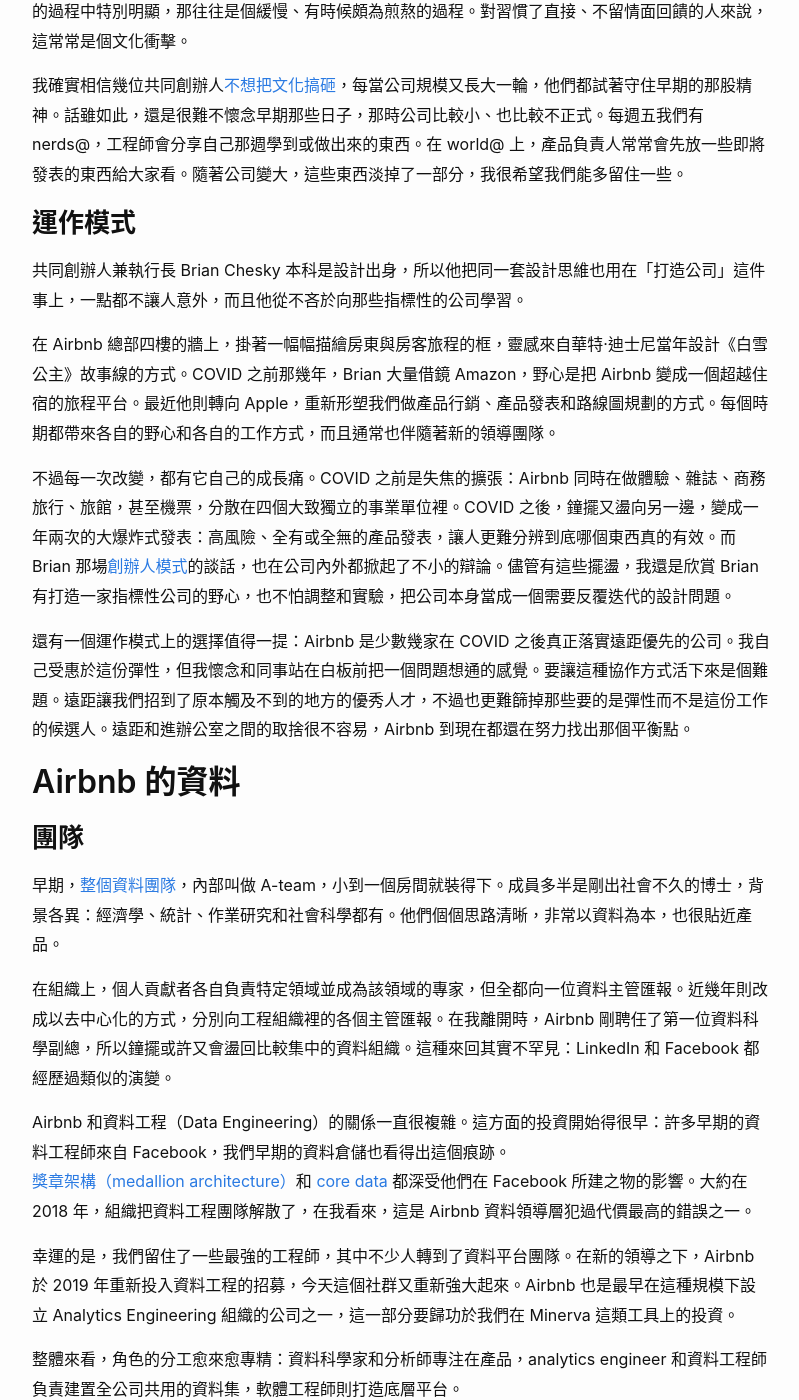
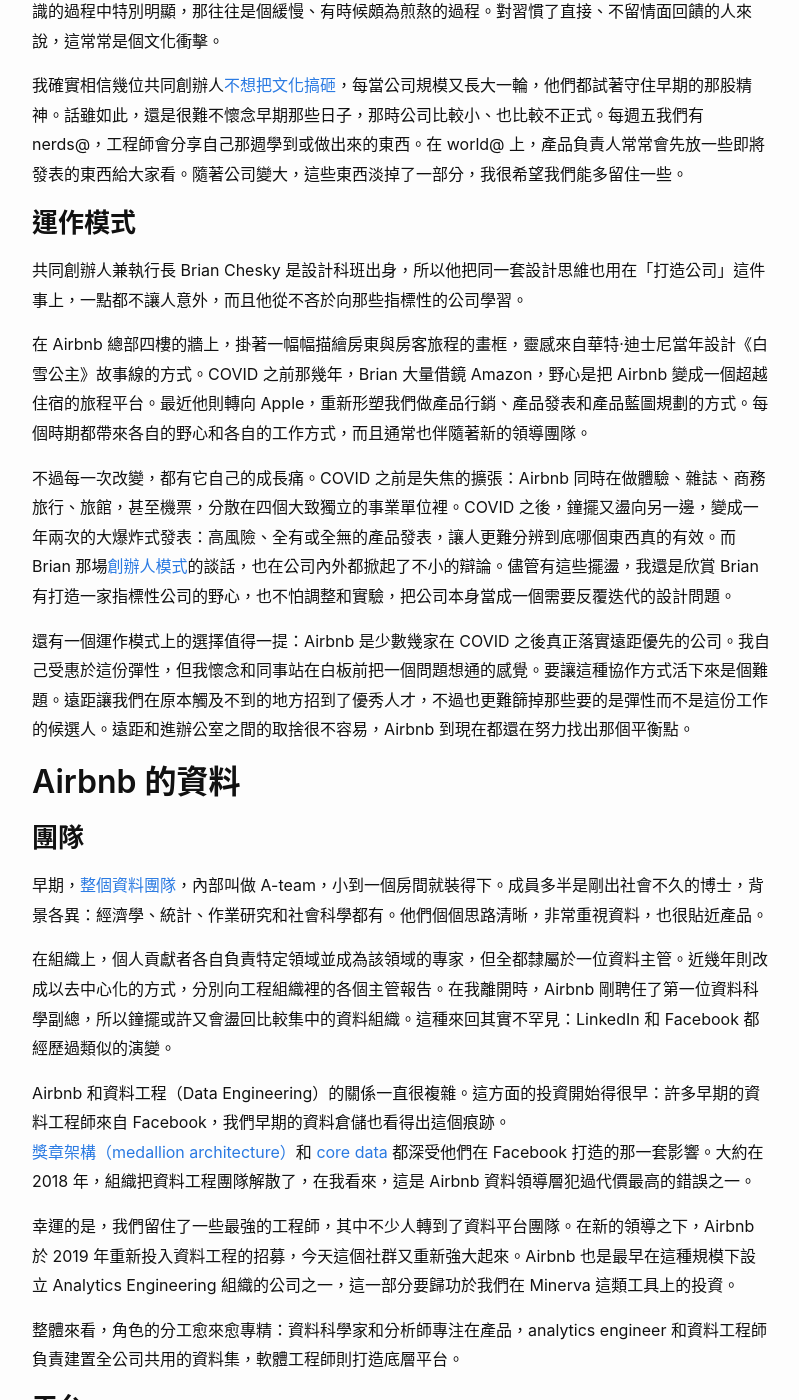
Before and after one commit to robert8138/robert8138.github.io, a Jekyll site: the page built from _posts/zh/2026-08-05-reflections-on-airbnb.md, in a window 1280 px wide and 1400 px high, scrolled down 1414 px. Shown: the whole window, without its empty margins (238-1037 px from the left). Built offline with Jekyll 4.4.1, drawn with Linux system fonts in a browser that asks for light colours; comment, search, counter and statistics services are not loaded; some of the changed text lies outside the part shown.

Commit message:
Revise Chinese translations for Taiwanese idiom
A close read caught phrasing that earlier single-word greps could not:
calques of the English and a few terms that read as mainland Chinese.

Mainland vocabulary replaced with the Taiwanese term:
  本科 -> 科班出身 (undergraduate)
  匯報 -> 隸屬於/報告 (reporting line)
  路線圖 -> 產品藍圖 (roadmap)
  閾值 -> 門檻值 (threshold)
  程式庫 -> 程式碼庫 (codebase, not library)
  營運 -> 維運 (operating a system)

Calques and awkward constructions rewritten: 更快回復 -> 更快復甦
(business recovery), 紙面上 -> 表面上, 所建之物 -> 打造的那一套,
早就在那裡供它站上去 -> 早就把地基打好，讓它站得上去, 一味求和 ->
一味當好人, 很說明問題 -> 很有代表性, 定心石 -> 中流砥柱.

The vocabulary sweep now covers 65 PRC/TW term pairs across all Chinese
content and comes back clean. English output is untouched.

Co-Authored-By: Claude Opus 5 <noreply@anthropic.com>

```diff
--- a/_posts/zh/2026-08-05-reflections-on-airbnb.md
+++ b/_posts/zh/2026-08-05-reflections-on-airbnb.md
@@ -17,43 +17,43 @@ excerpt: "幾週前我離開了 Airbnb，距離 2016 年初加入剛好十年。
 
 ### 業務
 
-2016 年初我加入時，公司正處在全力成長的階段，我最初幾年都在做市場中房東這一側的成長。也是在那時候我學到，經營一個雙邊市場，關鍵大多在於設計出不會過度偏袒任何一方的誘因和規則。以[立即預訂](https://www.airbnb.com/help/article/523)為例，房客不需要房東同意就能訂房，這對房客很方便，但也代表房東對「誰住進自己家」的掌控變少了。或者[房屋守則](https://www.airbnb.com/help/article/472)，用來設定期待很有用，但規則堆得太多，對房客就成了一種麻煩。經營一個市場，市場設計的重要性一點也不亞於成長曲線。
+2016 年初我加入時，公司正處在全力成長的階段，我最初幾年都在負責市場中房東那一側的成長。也是在那時候我學到，經營一個雙邊市場，關鍵大多在於設計出不會過度偏袒任何一方的誘因和規則。以[立即預訂](https://www.airbnb.com/help/article/523)為例，房客不需要房東同意就能訂房，這對房客很方便，但也代表房東對「誰住進自己家」的掌控變少了。或者[房屋守則](https://www.airbnb.com/help/article/472)，用來把期待講清楚很有用，但規則堆得太多，對房客就成了一種麻煩。經營一個市場，市場設計的重要性一點也不亞於成長曲線。
 
-在高速成長好幾年之後，Airbnb 在 2019 年底[宣布](https://news.airbnb.com/airbnb-announces-intention-to-become-a-publicly-traded-company-during-2020/)了上市的計畫。接著 COVID 來了：到 2020 年 4 月，總預訂晚數年減 72%，而隨著取消訂單暴增，淨預訂數甚至轉為負值，這是前所未見的狀況。在募資並全面撙節之後，Airbnb 做了裁掉約 25% 員工、大約 1,900 人的艱難決定，這至今仍是 Airbnb 史上最大規模的裁員。
+在高速成長好幾年之後，Airbnb 在 2019 年底[宣布](https://news.airbnb.com/airbnb-announces-intention-to-become-a-publicly-traded-company-during-2020/)了上市的計畫。接著 COVID 來了：到 2020 年 4 月，總預訂晚數年減 72%，而隨著取消訂單暴增，淨預訂數甚至轉為負值，這是前所未見的狀況。在募資並全面撙節之後，Airbnb 做了一個艱難的決定：裁掉約 25% 的員工，大約 1,900 人，這至今仍是 Airbnb 史上最大規模的裁員。
 
-隨著世界慢慢適應與 COVID 共存，我們的業務比多數同業更快回復，因為旅遊需求轉向了國內旅行和鄉村目的地。在 [10 萬個城鎮、220 個國家與地區](https://www.sec.gov/Archives/edgar/data/1559720/000155972022000006/abnb-20211231.htm)都有房源，意味著不管需求在哪裡冒出來，我們在那裡都已經有房源了。事情峰迴路轉，Airbnb 就在那年 12 月上市，和世界各地的房東一起敲響了開市鐘。在所有人都剛熬過那樣一年之後，那是個很動人的時刻。
+隨著世界慢慢適應與 COVID 共存，我們的業務比多數同業更快復甦，因為旅遊需求轉向了國內旅行和鄉村目的地。在 [10 萬個城鎮、220 個國家與地區](https://www.sec.gov/Archives/edgar/data/1559720/000155972022000006/abnb-20211231.htm)都有房源，意味著不管需求在哪裡冒出來，我們在那裡都已經有房源了。事情峰迴路轉，Airbnb 就在那年 12 月上市，和世界各地的房東一起敲響了開市鐘。在所有人都剛熬過那樣一年之後，那是個很動人的時刻。
 
-之後這幾年，Airbnb 一直在把核心產品打磨到極致，現在則開始往外擴張。服務、體驗，以及進軍精品旅館，都是最新的幾個賭注。公司同時也在探索 AI 能為產品和業務帶來什麼。這些大多還在早期、還沒被驗證，但新的篇章確實已經開始了。
+之後這幾年，Airbnb 一直在把核心產品精進到極致，現在則開始往外擴張。服務、體驗，以及進軍精品旅館，都是最新的幾個賭注。公司同時也在探索 AI 能為產品和業務帶來什麼。這些大多還在早期、還沒被驗證，但新的篇章確實已經開始了。
 
 ### 文化
 
 對一家業務建立在「99% 的人都是好人」這個前提上的公司來說（畢竟你是要住進陌生人的家裡），Airbnb 在招募時也在找同樣的特質。除了標準的面試流程之外，Airbnb 還有文化面試，用來評估候選人和公司[核心價值](https://careers.airbnb.com/life-at-airbnb/)的契合度。在我的文化面試裡，我聊了一趟自己幫忙規劃的祕魯旅行。後來有人告訴我，我分享的那些故事體現了「Be a Host」這個核心價值。
 
-所以也不意外，我最喜歡的核心價值就是「Be a Host」，而它會在一些細微卻很說明問題的地方顯現出來。我在 Airbnb 總部的第一天，看到大家幫我、也幫彼此開門、扶著門。這種舉動不只停留在日常的小禮貌，也延伸到大家實際共事的方式。我的同事都很聰明，但恃才傲物的人很少見。大家有競爭心，卻很少劍拔弩張。整體而言，這是一個少有內耗的地方，人與人之間相當尊重。
+所以也不意外，我最喜歡的核心價值就是「Be a Host」，而它會在一些細微卻很有代表性的地方顯現出來。我在 Airbnb 總部的第一天，看到大家幫我、也幫彼此開門、扶著門。這種舉動不只停留在日常的小禮貌，也延伸到大家實際共事的方式。我的同事都很聰明，但恃才傲物的人很少見。大家有競爭心，卻很少劍拔弩張。整體而言，這是一個少有內耗的地方，人與人之間相當尊重。
 
-反過來說，這種想當個好主人的心態，有時候會過頭變成一味求和，甚至是迴避衝突。這一點在建立共識的過程中特別明顯，那往往是個緩慢、有時候頗為煎熬的過程。對習慣了直接、不留情面回饋的人來說，這常常是個文化衝擊。
+反過來說，這種想當個好主人的心態，有時候會過頭變成一味當好人，甚至是迴避衝突。這一點在建立共識的過程中特別明顯，那往往是個緩慢、有時候頗為煎熬的過程。對習慣了直接、不留情面回饋的人來說，這常常是個文化衝擊。
 
 我確實相信幾位共同創辦人[不想把文化搞砸](https://medium.com/@bchesky/dont-fuck-up-the-culture-597cde9ee9d4)，每當公司規模又長大一輪，他們都試著守住早期的那股精神。話雖如此，還是很難不懷念早期那些日子，那時公司比較小、也比較不正式。每週五我們有 nerds@，工程師會分享自己那週學到或做出來的東西。在 world@ 上，產品負責人常常會先放一些即將發表的東西給大家看。隨著公司變大，這些東西淡掉了一部分，我很希望我們能多留住一些。
 
 ### 運作模式
 
-共同創辦人兼執行長 Brian Chesky 本科是設計出身，所以他把同一套設計思維也用在「打造公司」這件事上，一點都不讓人意外，而且他從不吝於向那些指標性的公司學習。
+共同創辦人兼執行長 Brian Chesky 是設計科班出身，所以他把同一套設計思維也用在「打造公司」這件事上，一點都不讓人意外，而且他從不吝於向那些指標性的公司學習。
 
-在 Airbnb 總部四樓的牆上，掛著一幅幅描繪房東與房客旅程的框，靈感來自華特·迪士尼當年設計《白雪公主》故事線的方式。COVID 之前那幾年，Brian 大量借鏡 Amazon，野心是把 Airbnb 變成一個超越住宿的旅程平台。最近他則轉向 Apple，重新形塑我們做產品行銷、產品發表和路線圖規劃的方式。每個時期都帶來各自的野心和各自的工作方式，而且通常也伴隨著新的領導團隊。
+在 Airbnb 總部四樓的牆上，掛著一幅幅描繪房東與房客旅程的畫框，靈感來自華特·迪士尼當年設計《白雪公主》故事線的方式。COVID 之前那幾年，Brian 大量借鏡 Amazon，野心是把 Airbnb 變成一個超越住宿的旅程平台。最近他則轉向 Apple，重新形塑我們做產品行銷、產品發表和產品藍圖規劃的方式。每個時期都帶來各自的野心和各自的工作方式，而且通常也伴隨著新的領導團隊。
 
 不過每一次改變，都有它自己的成長痛。COVID 之前是失焦的擴張：Airbnb 同時在做體驗、雜誌、商務旅行、旅館，甚至機票，分散在四個大致獨立的事業單位裡。COVID 之後，鐘擺又盪向另一邊，變成一年兩次的大爆炸式發表：高風險、全有或全無的產品發表，讓人更難分辨到底哪個東西真的有效。而 Brian 那場[創辦人模式](https://paulgraham.com/foundermode.html)的談話，也在公司內外都掀起了不小的辯論。儘管有這些擺盪，我還是欣賞 Brian 有打造一家指標性公司的野心，也不怕調整和實驗，把公司本身當成一個需要反覆迭代的設計問題。
 
-還有一個運作模式上的選擇值得一提：Airbnb 是少數幾家在 COVID 之後真正落實遠距優先的公司。我自己受惠於這份彈性，但我懷念和同事站在白板前把一個問題想通的感覺。要讓這種協作方式活下來是個難題。遠距讓我們招到了原本觸及不到的地方的優秀人才，不過也更難篩掉那些要的是彈性而不是這份工作的候選人。遠距和進辦公室之間的取捨很不容易，Airbnb 到現在都還在努力找出那個平衡點。
+還有一個運作模式上的選擇值得一提：Airbnb 是少數幾家在 COVID 之後真正落實遠距優先的公司。我自己受惠於這份彈性，但我懷念和同事站在白板前把一個問題想通的感覺。要讓這種協作方式活下來是個難題。遠距讓我們在原本觸及不到的地方招到了優秀人才，不過也更難篩掉那些要的是彈性而不是這份工作的候選人。遠距和進辦公室之間的取捨很不容易，Airbnb 到現在都還在努力找出那個平衡點。
 
 ## Airbnb 的資料
 
 ### 團隊
 
-早期，[整個資料團隊](https://medium.com/airbnb-engineering/at-airbnb-data-science-belongs-everywhere-917250c6beba)，內部叫做 A-team，小到一個房間就裝得下。成員多半是剛出社會不久的博士，背景各異：經濟學、統計、作業研究和社會科學都有。他們個個思路清晰，非常以資料為本，也很貼近產品。
+早期，[整個資料團隊](https://medium.com/airbnb-engineering/at-airbnb-data-science-belongs-everywhere-917250c6beba)，內部叫做 A-team，小到一個房間就裝得下。成員多半是剛出社會不久的博士，背景各異：經濟學、統計、作業研究和社會科學都有。他們個個思路清晰，非常重視資料，也很貼近產品。
 
-在組織上，個人貢獻者各自負責特定領域並成為該領域的專家，但全都向一位資料主管匯報。近幾年則改成以去中心化的方式，分別向工程組織裡的各個主管匯報。在我離開時，Airbnb 剛聘任了第一位資料科學副總，所以鐘擺或許又會盪回比較集中的資料組織。這種來回其實不罕見：LinkedIn 和 Facebook 都經歷過類似的演變。
+在組織上，個人貢獻者各自負責特定領域並成為該領域的專家，但全都隸屬於一位資料主管。近幾年則改成以去中心化的方式，分別向工程組織裡的各個主管報告。在我離開時，Airbnb 剛聘任了第一位資料科學副總，所以鐘擺或許又會盪回比較集中的資料組織。這種來回其實不罕見：LinkedIn 和 Facebook 都經歷過類似的演變。
 
-Airbnb 和資料工程（Data Engineering）的關係一直很複雜。這方面的投資開始得很早：許多早期的資料工程師來自 Facebook，我們早期的資料倉儲也看得出這個痕跡。[獎章架構（medallion architecture）](https://medium.com/airbnb-engineering/data-infrastructure-at-airbnb-8adfb34f169c)和 [core data](https://medium.com/data-science/an-island-of-truth-practical-data-advice-from-facebook-and-airbnb-a0d9c355e5a0) 都深受他們在 Facebook 所建之物的影響。大約在 2018 年，組織把資料工程團隊解散了，在我看來，這是 Airbnb 資料領導層犯過代價最高的錯誤之一。
+Airbnb 和資料工程（Data Engineering）的關係一直很複雜。這方面的投資開始得很早：許多早期的資料工程師來自 Facebook，我們早期的資料倉儲也看得出這個痕跡。[獎章架構（medallion architecture）](https://medium.com/airbnb-engineering/data-infrastructure-at-airbnb-8adfb34f169c)和 [core data](https://medium.com/data-science/an-island-of-truth-practical-data-advice-from-facebook-and-airbnb-a0d9c355e5a0) 都深受他們在 Facebook 打造的那一套影響。大約在 2018 年，組織把資料工程團隊解散了，在我看來，這是 Airbnb 資料領導層犯過代價最高的錯誤之一。
 
 幸運的是，我們留住了一些最強的工程師，其中不少人轉到了資料平台團隊。在新的領導之下，Airbnb 於 2019 年重新投入資料工程的招募，今天這個社群又重新強大起來。Airbnb 也是最早在這種規模下設立 Analytics Engineering 組織的公司之一，這一部分要歸功於我們在 Minerva 這類工具上的投資。
 
@@ -67,9 +67,9 @@ Airbnb 歷來偏好「自己做」而非「買現成」，也因此誕生了好
 
 Airbnb 非常倚重以設定驅動的框架，倚重到有人開玩笑說，我們的資料契約完全建立在一堆脆弱的 YAML 檔案上。以這種方式打造的框架至今仍被廣泛採用：機器學習特徵平台 [Chronon](https://medium.com/airbnb-engineering/chronon-a-declarative-feature-engineering-framework-b7b8ce796e04)、作為語意層的 Minerva，以及一套叫做 ERF 的[實驗平台](https://medium.com/airbnb-engineering/how-airbnb-safeguards-changes-in-production-9fc9024f3446)等等。Python 是打造這些資料框架的主要語言。
 
-在使用端我們投資得同樣多。[Dataportal](https://medium.com/airbnb-engineering/democratizing-data-at-airbnb-852d76c51770) 是一套幫助大家找到正確資料的目錄和介面，底下則有一個統一的中繼資料服務，存放著其他所有資料工具都依賴的中繼資料，例如擁有權、資料到齊時間和資產標記。最近我們還做了一個內部的資料 agent，成效相當不錯，很大一部分是因為語意層和中繼資料服務早就在那裡供它站上去。
+在使用端我們投資得同樣多。[Dataportal](https://medium.com/airbnb-engineering/democratizing-data-at-airbnb-852d76c51770) 是一套幫助大家找到正確資料的目錄和介面，底下則有一個統一的中繼資料服務，存放著其他所有資料工具都依賴的中繼資料，例如擁有權、資料到齊時間和資產標記。最近我們還做了一個內部的資料 agent，成效相當不錯，很大一部分是因為語意層和中繼資料服務早就把地基打好，讓它站得上去。
 
-這段我有偏見。我認為和同級公司相比，Airbnb 的資料生態系相當成熟，而且被低估了。對資料的投資是我當初加入的原因之一，而這件事並沒有讓我失望。
+這段我有偏見。我認為和同業相比，Airbnb 的資料生態系相當成熟，而且被低估了。對資料的投資是我當初加入的原因之一，而這件事並沒有讓我失望。
 
 ### 語意層
 
@@ -77,7 +77,7 @@ Airbnb 非常倚重以設定驅動的框架，倚重到有人開玩笑說，我
 
 早在 2018 年中，我們就已經在想，該把商業指標和實驗指標的定義整合到單一的真實來源之下。真正的催化劑出現在 2019 年前後，當時 Airbnb 正準備上市，資料品質（或者說品質的缺乏）變成了攸關存亡的問題。幾年前我們犯下解散資料工程團隊的錯誤，而我們一直在為此付出代價。不同團隊各自打造了自己版本的「訂房數」、「上架房源數」和「營收」。當 Brian 問起上週的訂房數字，他問不同的人會得到不同的答案。對一家即將要向公開市場報數字的公司來說，這是不可接受的。我們的技術長甚至憂心到宣告了「資料破產」。
 
-在那份急迫感之下，誕生了三件事。第一是一項[全公司的資料品質計畫](https://medium.com/airbnb-engineering/data-quality-at-airbnb-e582465f3ef7)，把最關鍵的商業資料模型從頭重建。但重建一次並不足以讓它們持續值得信任，所以我們建立了一套叫做 MIDAS 的[認證流程](https://medium.com/airbnb-engineering/data-quality-at-airbnb-870d03080469)，讓資料維持在一致的品質標準上。最後，我們投資在基礎設施上：讓資料生產者能為商業指標和維度定義出一個真正可被認證的唯一真實來源。[Minerva](https://medium.com/airbnb-engineering/how-airbnb-achieved-metric-consistency-at-scale-f23cc53dea70) 就順理成章成了它的歸屬。
+在那份急迫感之下，誕生了三件事。第一是一項[全公司的資料品質計畫](https://medium.com/airbnb-engineering/data-quality-at-airbnb-e582465f3ef7)，把最關鍵的商業資料模型從頭重建。但重建一次並不足以讓它們持續值得信任，所以我們建立了一套叫做 MIDAS 的[認證流程](https://medium.com/airbnb-engineering/data-quality-at-airbnb-870d03080469)，讓資料維持在一致的品質標準上。最後，我們投資在基礎設施上：讓資料生產者能為商業指標和維度定義出一個真正可被認證的唯一真實來源。[Minerva](https://medium.com/airbnb-engineering/how-airbnb-achieved-metric-consistency-at-scale-f23cc53dea70) 就順理成章成了這件事的歸宿。
 
 上市的準備創造了急迫感，MIDAS 給了我們據以行動的專案和流程，而 Minerva 最後成為從中長出來的那條標準路徑。我們很早就和幾位關鍵主管密切合作，把它定位成這個角色，接著隨著戰果累積出動能，一個團隊一個團隊地推廣出去。大概花了兩年，Minerva 才成為分析工作的標準工具。從某個角度看，Airbnb 之所以會有 analytics engineering 這個角色，正是因為中間擺著這塊核心技術。
 
@@ -109,9 +109,9 @@ Airbnb 非常倚重以設定驅動的框架，倚重到有人開玩笑說，我
 
 在 Airbnb 資料平台工作了這麼多年，我逐漸相信，讓一個專案成功而非平庸的關鍵之一，是貢獻者投入的在乎程度，也就是那種讓你以自己的工作為榮的當責心態。
 
-對我們來說，這種心態展現在每天的選擇裡。雖然做那個智識上有趣的東西總是很誘人，但我們會反過來挑戰自己過度設計的提案，還不只一次直接砍掉它們，改採更簡單、能讓使用者往前走的做法。有機會的時候我們就清技術債，不是因為把債當成不惜代價都要避免的東西，而是因為我們知道這會幫到後面的開發者，即使使用者永遠不會注意到。而當使用者遇到問題時，我們以能快速解除他們的阻礙為榮。我們的 oncall 輪值是我們了解「什麼壞掉了」的地方，而不只是一件輪流應付的雜事。
+對我們來說，這種心態展現在每天的選擇裡。雖然做那種在智性上比較有趣的東西總是很誘人，但我們會反過來挑戰自己過度設計的提案，還不只一次直接砍掉它們，改採更簡單、能讓使用者往前走的做法。有機會的時候我們就清技術債，不是因為把債當成不惜代價都要避免的東西，而是因為我們知道這會幫到後面的開發者，即使使用者永遠不會注意到。而當使用者遇到問題時，我們以能快速幫他們排除障礙為榮。我們的 oncall 輪值是我們了解「什麼壞掉了」的地方，而不只是一件輪流應付的雜事。
 
-當責心態在艱難的時期更為重要。有些時期，可靠性問題傷害了團隊的聲譽、人員流失讓我們嚴重人手不足、使用者要的東西我們排不進優先順序。在那樣的時刻，我們誠實地把問題講出來，並在它們燒成大火之前採取行動。當困難是結構性的，也就是組織的錯位而非技術上的落差時，我們也不怕去說動領導層做更大的改變。
+當責心態在艱難的時期更為重要。有些時期，可靠性問題傷害了團隊的聲譽、人員流失讓我們嚴重人手不足、使用者要的東西我們排不進優先順序。在那樣的時刻，我們誠實地把問題講出來，並在它們燒成大火之前採取行動。當困難是結構性的，是組織方向沒對上而不是技術上的落差時，我們也不怕去說動領導層做更大的改變。
 
 我很幸運待在一個每個人都展現出高度主動性和當責的團隊。這也是為什麼 Minerva 能在 Airbnb 的資料社群裡撐這麼久的原因之一。
 
@@ -151,9 +151,9 @@ Airbnb 非常倚重以設定驅動的框架，倚重到有人開玩笑說，我
 
 改變我想法的是和另一半的一次對話。她聽我抱怨完，然後說：「聽起來你對這家公司和團隊的使命還是很有熱情，你只是待錯位子了。」她說對了。我依然在乎 Airbnb、在乎團隊和使命。真正發生的事情是，我漂流到了一種不適合我的工作型態裡，而我一直沒有對自己誠實面對這件事。我被「有影響力」的感覺牽著走，卻不再問工作本身對不對。
 
-那次對話推著我去爭取回到更技術性的角色，一個為深度解決問題而生的位子。這在紙面上不是個順理成章的選擇，畢竟是放棄 PM 的職位、回去從工程的個人貢獻者重新開始。但就我希望自己的日子長成什麼樣子而言，這是對的決定，也開啟了我在 Airbnb 最充實的一段時期。
+那次對話推著我去爭取回到更技術性的角色，一個為深度解決問題而生的位子。這在表面上不是個順理成章的選擇，畢竟是放棄 PM 的職位、回去從工程的個人貢獻者重新開始。但就我希望自己的日子長成什麼樣子而言，這是對的決定，也開啟了我在 Airbnb 最充實的一段時期。
 
-沒有人會比你自己更努力去爭取你熱愛的工作。你的主管有其他優先事項要兼顧，組織有它自己的慣性，而職涯階梯不管你要不要，都會一直把你往下一個層級拉。夠了解自己因而懂得推回去，以及擁有這麼做的勇氣，比我拿過的任何一次升遷都更重要。
+沒有人會比你自己更努力去爭取你熱愛的工作。你的主管有其他優先事項要兼顧，組織有它自己的慣性，而職涯階梯不管你要不要，都會一直把你往下一個層級拉。夠了解自己、懂得在該推回去的時候推回去，以及擁有這麼做的勇氣，比我拿過的任何一次升遷都更重要。
 
 ## 結語
 
```
Also changed, not shown: other parts of _posts/zh/2026-08-05-reflections-on-airbnb.md (+6 -6 lines), _posts/zh/2026-08-10-airbnbs-semantic-layer-developer-experience.md (+5 -5 lines), _posts/zh/2026-08-13-airbnbs-semantic-layer-compute.md (+3 -3 lines).
